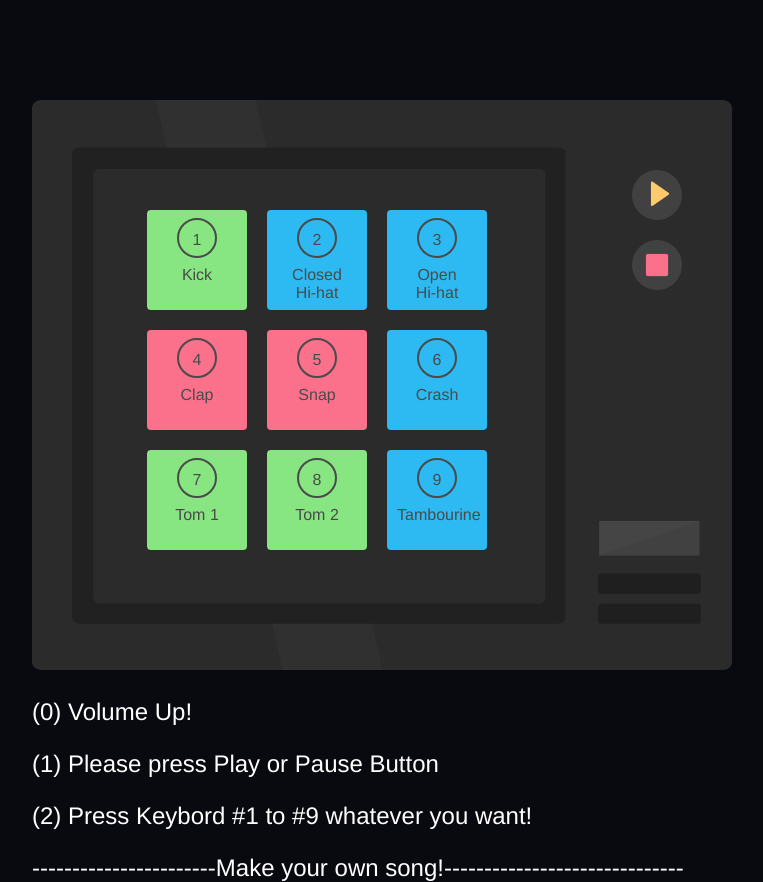
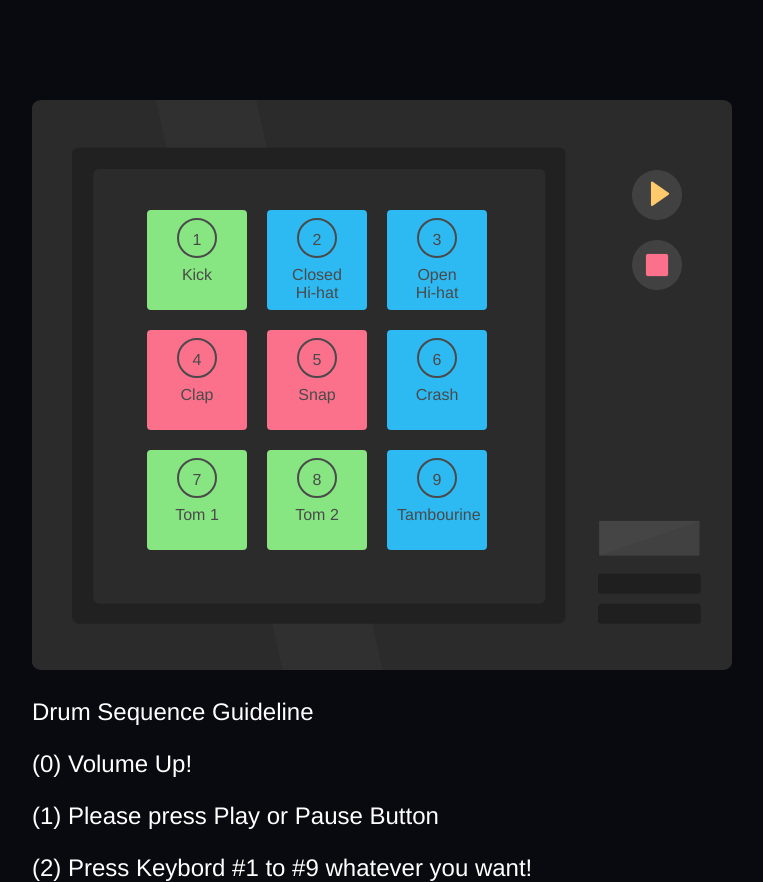
Before and after one commit to yimxx042/MainProject, a website: page drum/index.html in a window 1280 px wide. Shown: the whole page, without its empty margins (258-1021 px from the left). Drawn offline with nearby package versions, Linux system fonts and the light colour scheme.

Commit message:
changed drum sequence guideline

```diff
--- a/drum/index.html
+++ b/drum/index.html
@@ -15,11 +15,11 @@
       <button id="stop-btn">
         <img src="images/stop.png" width="50" height="50">
       </button>
-
+      <p>Drum Sequence Guideline</p>
       <p>(0) Volume Up!</p>
       <p>(1) Please press Play or Pause Button </p>
       <p>(2) Press Keybord #1 to #9 whatever you want!</p>
-      <p>-----------------------Make your own song!------------------------------</p>
+
 
 
       <div class="cell-container">
```
